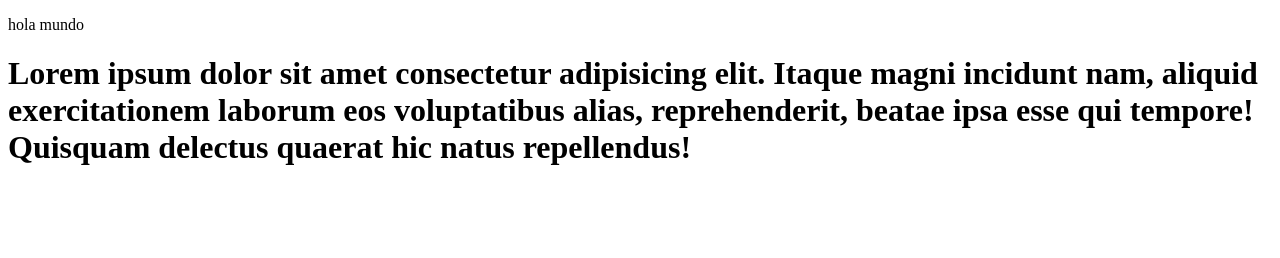
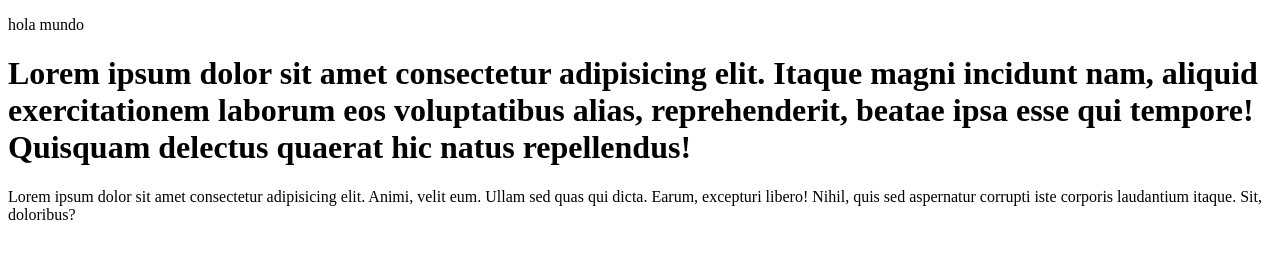
Before and after one commit to astridVanessa/mi-primer-repositorio, a plain HTML site: page index.html in a window 1280 px wide. Drawn offline with Linux system fonts and the light colour scheme.

Commit message:
se agregó un div y un h1

```diff
--- a/index.html
+++ b/index.html
@@ -8,5 +8,9 @@
 <body>
     <p>hola mundo</p>
     <h1>Lorem ipsum dolor sit amet consectetur adipisicing elit. Itaque magni incidunt nam, aliquid exercitationem laborum eos voluptatibus alias, reprehenderit, beatae ipsa esse qui tempore! Quisquam delectus quaerat hic natus repellendus!</h1>
+
+    <div>
+        <p>Lorem ipsum dolor sit amet consectetur adipisicing elit. Animi, velit eum. Ullam sed quas qui dicta. Earum, excepturi libero! Nihil, quis sed aspernatur corrupti iste corporis laudantium itaque. Sit, doloribus?</p>
+    </div>
 </body>
 </html>
```
